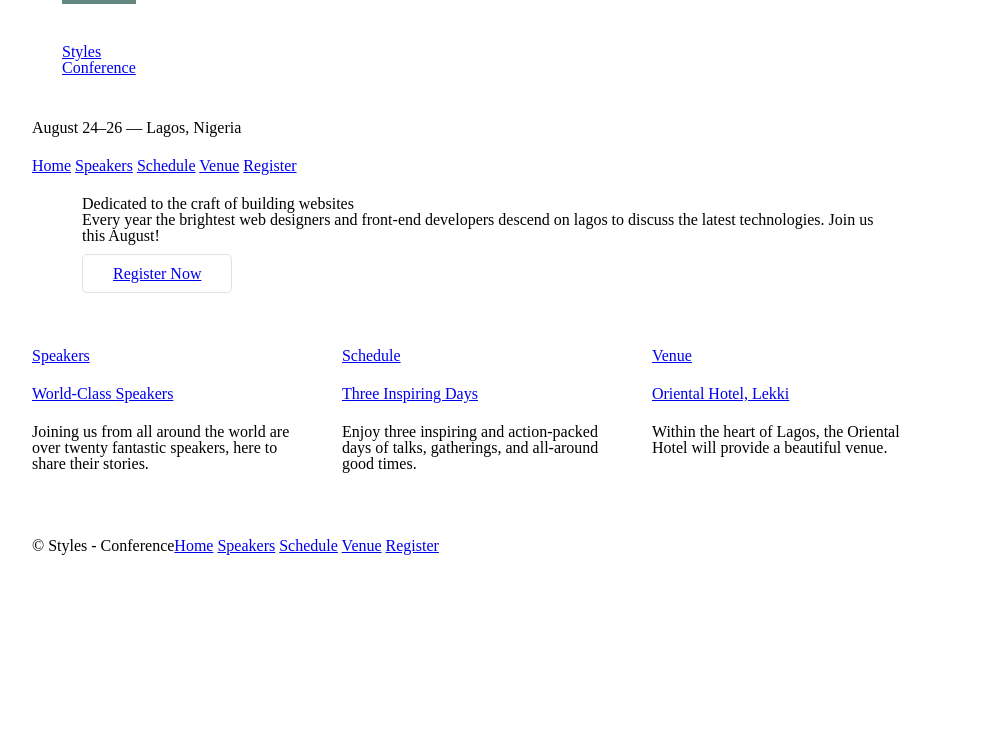
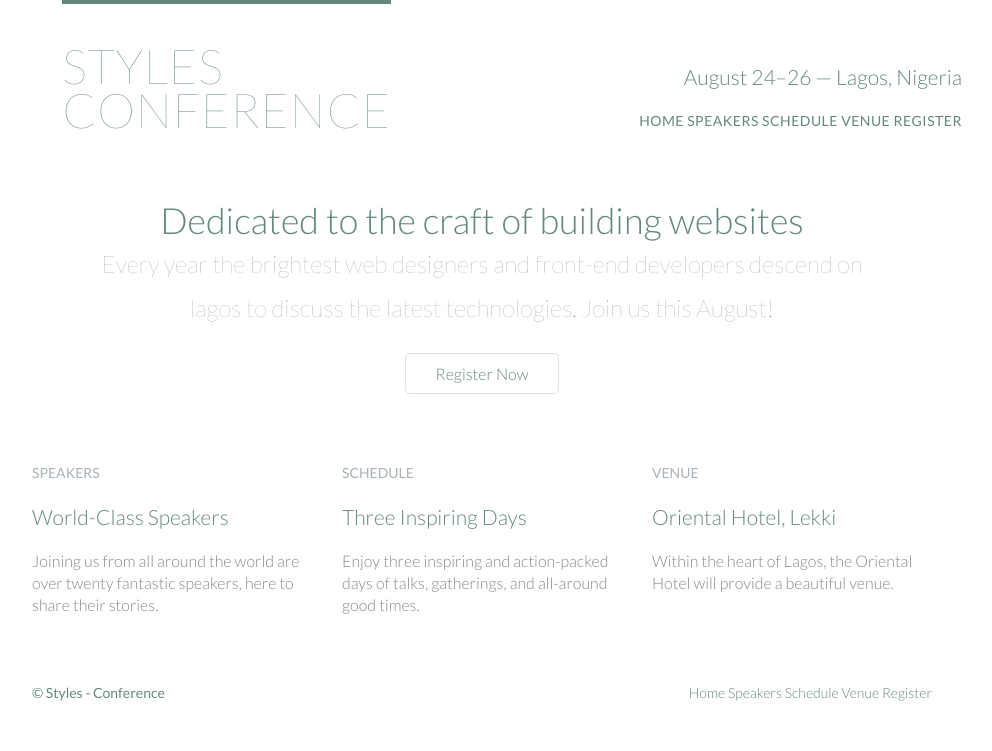
Before and after one commit to Eloyjaws/styles-conference, a plain HTML site: page index.html in a window 1280 px wide. Shown: the whole page, without its empty margins (158-1150 px from the left). Drawn offline with Linux system fonts and the light colour scheme.

Commit message:
Finished working with typography

```diff
--- a/assets/stylesheets/main.css
+++ b/assets/stylesheets/main.css
@@ -114,6 +114,39 @@ h1, h3, h4, h5, p {
   margin-bottom: 22px;
 }
 
+h1, h2, h3, h4 {
+  color: #648880;
+}
+
+h1 {
+  font-size: 36px;
+  line-height: 44px;
+}
+h2 {
+  font-size: 24px;
+  line-height: 44px;
+}
+h3 {
+  font-size: 21px;
+}
+h4 {
+  font-size: 18px;
+}
+h5 {
+  color: #a9b2b9;
+  font-size: 14px;
+  font-weight: 400;
+  text-transform: uppercase;
+}
+
+strong {
+  font-weight: 400;
+}
+
+cite, em {
+  font-style: italic;
+}
+
 /*
 ================================
   Buttons
@@ -137,6 +170,15 @@ h1, h3, h4, h5, p {
 */
 .hero {
   padding: 22px 80px 66px 80px;
+  line-height: 44px;
+  text-align: center;
+}
+.hero h2 {
+  font-size: 36px;
+}
+.hero p {
+  font-size: 24px;
+  font-weight: 100;
 }
 
 /*
@@ -166,6 +208,15 @@ h1, h3, h4, h5, p {
   border-top: 4px solid #648880;
   padding: 40px 0 22px 0;
   float: left;
+  font-size: 48px;
+  line-height: 44px;
+  font-weight: 100;
+  text-transform: uppercase;
+  letter-spacing: .5px;
+}
+.tagline {
+  margin: 66px 0 22px 0;
+  text-align: right;
 }
 
 /*
@@ -175,8 +226,66 @@ h1, h3, h4, h5, p {
 */
 .primary-footer small {
   float: left;
+  font-weight: 400;
 }
 .primary-footer {
   padding-top: 44px;
   padding-bottom: 44px;
+  font-size: 14px;
+  color: #648880;
 }
+
+/*
+====================================
+  Custom Styles
+====================================
+*/
+body {
+  color: #888;
+  font: 300 16px/22px "Lato", "Open Sans", "Helvetica Neue", Helvetica, Arial, sans-serif;
+}
+
+/*
+================================
+  Links
+================================
+*/
+a:hover {
+  color: #a9b2b9;
+}
+a {
+  color: #648880;
+  text-decoration: none;
+}
+p a {
+  border-bottom: 1px solid #dfe2e5;
+}
+
+.teaser a:hover h3 {
+  color: #a9b2b9;
+}
+
+/*
+================================
+  Navigation
+================================
+*/
+nav {
+  text-align: right;
+}
+.primary-nav {
+  font-weight: 400;
+  font-size: 14px;
+  letter-spacing: .5px;
+  text-transform: uppercase;
+}
+
+/*
+================================
+  Local fonts
+  @font-face {
+    font-family: "Lobster";
+    src: local("Lobster"), url("lobster.woff") format("woff");
+  }
+================================
+*/
--- a/index.html
+++ b/index.html
@@ -4,6 +4,7 @@
     <meta charset="utf-8">
     <title>styles-conference</title>
     <link rel="stylesheet" href="./assets/stylesheets/main.css">
+    <link href="https://fonts.googleapis.com/css?family=Lato:100,300,400" rel="stylesheet">
   </head>
   <body>
 
@@ -12,15 +13,16 @@
         <h1 class="logo">
           <a href="index.html">Styles <br> Conference</a>
         </h1>
-        </section>
-      <h3>August 24&ndash;26 &mdash; Lagos, Nigeria </h3>
-      <nav>
+
+        <h3 class="tagline">August 24&ndash;26 &mdash; Lagos, Nigeria </h3>
+        <nav class="nav primary-nav">
           <a href="index.html">Home</a>
           <a href="speakers.html">Speakers</a>
           <a href="schedule.html">Schedule</a>
           <a href="venue.html">Venue</a>
           <a href="register.html">Register</a>
         </nav>
+      </section>
     </header>
 
     <section class="hero container">
@@ -31,7 +33,7 @@
 
     <section class="grid">
       <!-- Speakers -->
-      <section class="col-1-3">
+      <section class="col-1-3 teaser">
         <a href="speakers.html">
           <h5>Speakers</h5>
           <h3>World-Class Speakers</h3>
@@ -39,7 +41,7 @@
         <p>Joining us from all around the world are over twenty fantastic speakers, here to share their stories.</p>
       </section><!--
         Schedule
-      --><section class="col-1-3">
+      --><section class="col-1-3 teaser">
         <a href="schedule.html">
           <h5>Schedule</h5>
           <h3>Three Inspiring Days</h3>
@@ -47,7 +49,7 @@
         <p>Enjoy three inspiring and action-packed days of talks, gatherings, and all-around good times.</p>
       </section><!--
         Venue
-      --><section class="col-1-3">
+      --><section class="col-1-3 teaser">
         <a href="venue.html">
           <h5>Venue </h5>
           <h3>Oriental Hotel, Lekki</h3>
@@ -58,7 +60,7 @@
 
     <footer class="primary-footer group container">
       <small>&copy; Styles - Conference</small>
-      <nav>
+      <nav class="nav">
         <a href="index.html">Home</a>
         <a href="speakers.html">Speakers</a>
         <a href="schedule.html">Schedule</a>
```
Lines whose indentation alone changed are shown as unchanged.
